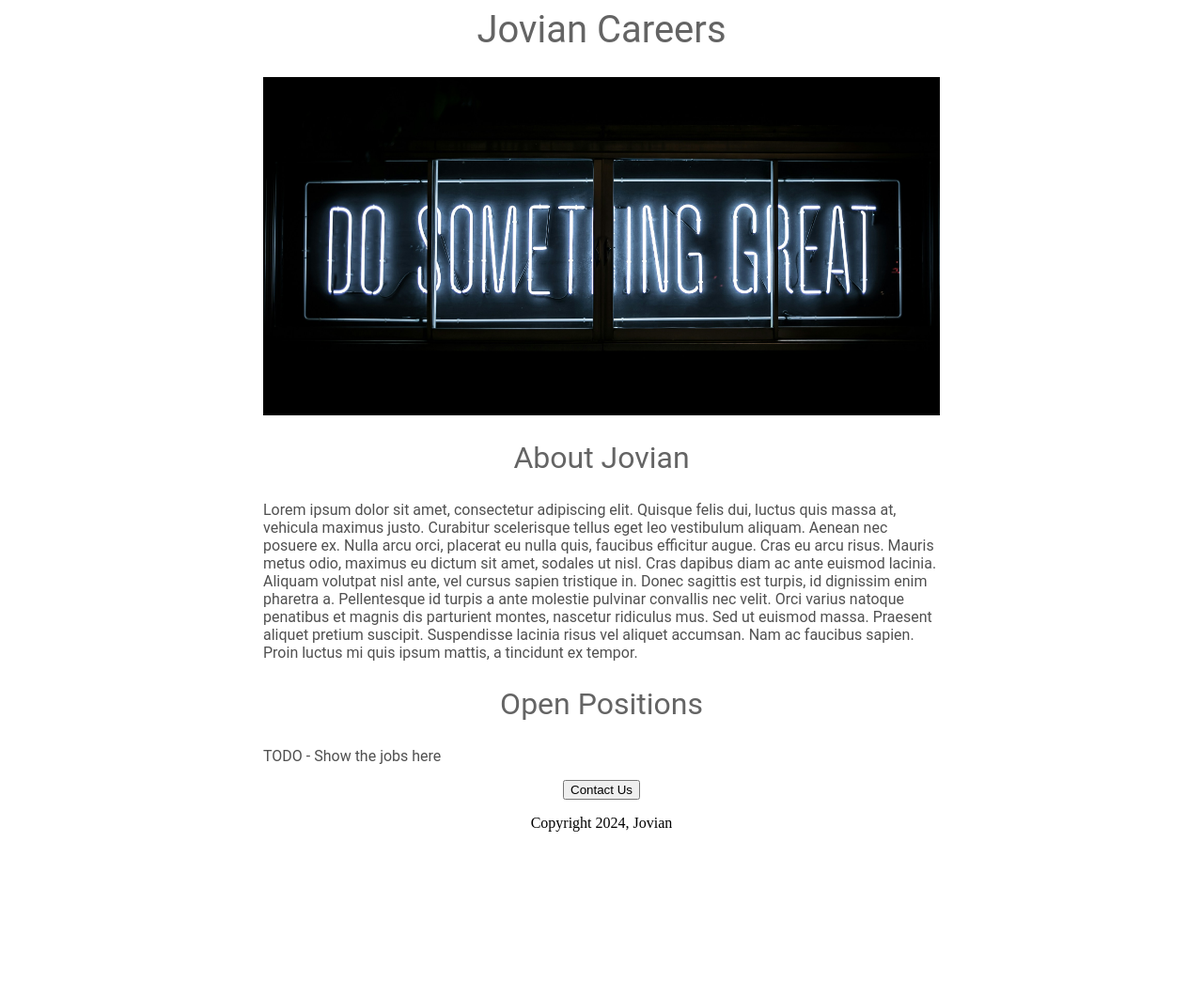
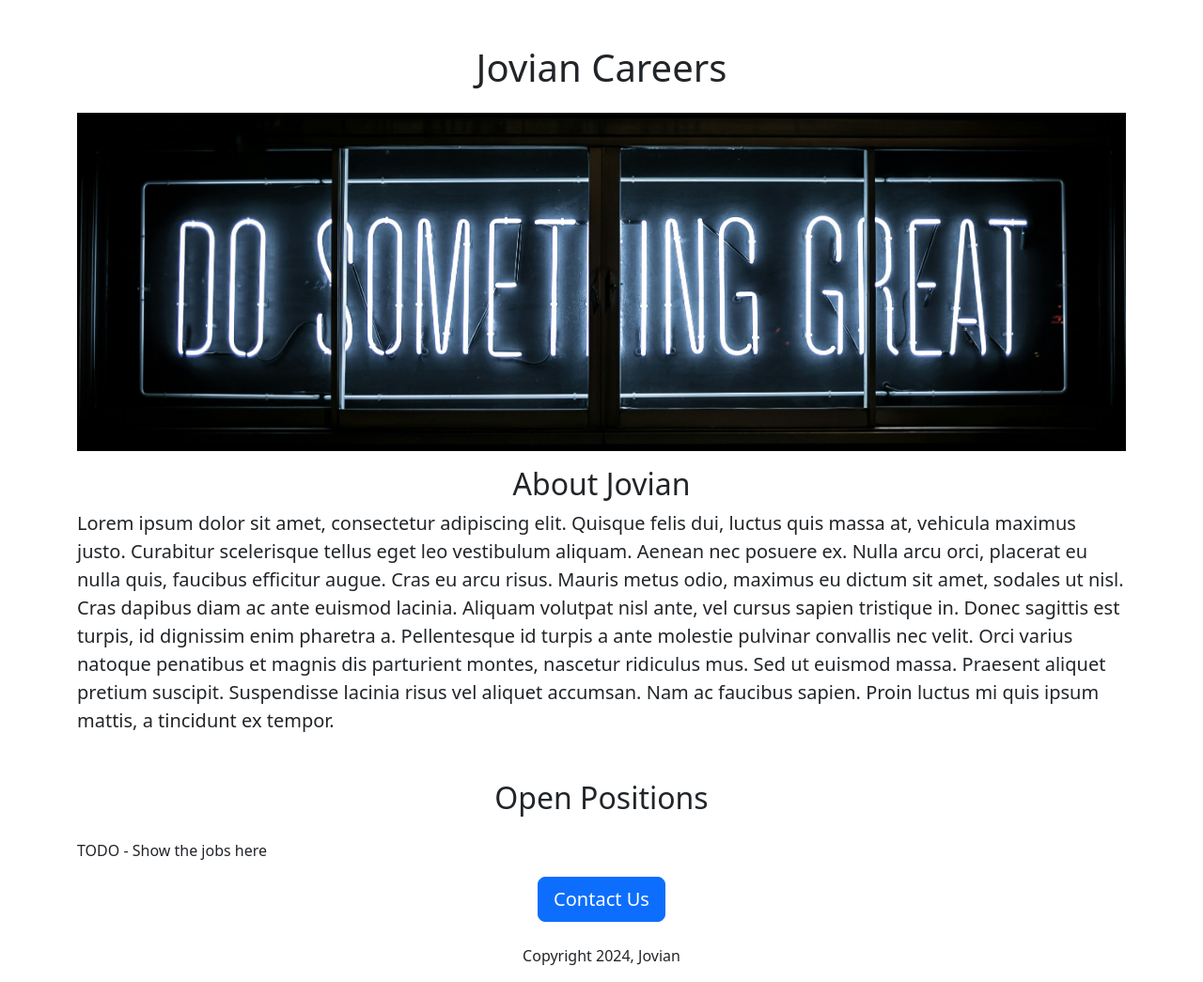
Before and after one commit to fansuogeng/jovian-career-website, a Flask app: page / in a window 1280 px wide. Shown: the whole page at 94% size. Before the commit the page ends 885 px from the top, so only its background shows below. Run offline with Flask 3, Linux system fonts and the light colour scheme.

Commit message:
using bootstrap

```diff
--- a/templates/home.html
+++ b/templates/home.html
@@ -2,53 +2,31 @@
 <html>
   <head>
     <title>Jovian Careers</title>
+    <meta charset="utf-8">
+    <meta name="viewport" content="width=device-width, initial-scale=1">
+    <link href="https://cdn.jsdelivr.net/npm/bootstrap@5.3.3/dist/css/bootstrap.min.css" rel="stylesheet" integrity="sha384-QWTKZyjpPEjISv5WaRU9OFeRpok6YctnYmDr5pNlyT2bRjXh0JMhjY6hW+ALEwIH" crossorigin="anonymous">
     <style>
-      h1 {
-        font-size: 40px;
-        font-family: Roboto;
-        font-weight: normal;
-        color: rgb(100, 100, 100);
-        text-align: center;
-      }
-
       #banner {
+        height: 360px;
         width: 100%;
-        height: 360px;
         object-fit: cover;
-      }
-
-      h2 {
-        font-family: Roboto;
-        font-size: 32px;
-        color: rgb(100, 100, 100);
-        text-align: center;
-        font-weight: normal;
-      }
-
-      .bodytext {
-        font-family: Roboto;
-        color: rgb(80, 80, 80);
-      }
-
-      #container {
-        max-width: 720px;
-        margin: 0 auto;
+        margin-bottom: 16px;
       }
     </style>
   </head>
   <body>
-    <div id="container">
-    <h1>Jovian Careers</h1>
-    <img id="banner" src="https://e3d22b0b-181a-4a89-8ced-987a5f711994-00-21m0vkzdzl831.janeway.replit.dev/static/banner.jpg">
-    <h2>About Jovian</h2>
-    <p class="bodytext">
+    <div class="container">
+    <h1 class="text-center mt-5 mb-4">Jovian Careers</h1>
+      <img class="img-fluid" id="banner" src="https://e3d22b0b-181a-4a89-8ced-987a5f711994-00-21m0vkzdzl831.janeway.replit.dev/static/banner.jpg">
+    <h2 class="text-center">About Jovian</h2>
+    <p class="lead">
       Lorem ipsum dolor sit amet, consectetur adipiscing elit. Quisque felis dui, luctus quis massa at, vehicula maximus justo. Curabitur scelerisque tellus eget leo vestibulum aliquam. Aenean nec posuere ex. Nulla arcu orci, placerat eu nulla quis, faucibus efficitur augue. Cras eu arcu risus. Mauris metus odio, maximus eu dictum sit amet, sodales ut nisl. Cras dapibus diam ac ante euismod lacinia. Aliquam volutpat nisl ante, vel cursus sapien tristique in. Donec sagittis est turpis, id dignissim enim pharetra a. Pellentesque id turpis a ante molestie pulvinar convallis nec velit. Orci varius natoque penatibus et magnis dis parturient montes, nascetur ridiculus mus. Sed ut euismod massa. Praesent aliquet pretium suscipit. Suspendisse lacinia risus vel aliquet accumsan. Nam ac faucibus sapien. Proin luctus mi quis ipsum mattis, a tincidunt ex tempor.
     </p>
-    <h2>Open Positions</h2>
-    <p class="bodytext">TODO - Show the jobs here</p>
-    <div style="text-align:center;">
-    <button>Contact Us</button>
-    <p>Copyright 2024, Jovian</p>
+    <h2 class="text-center mt-5 mb-4">Open Positions</h2>
+    <p>TODO - Show the jobs here</p>
+    <div class="text-center">
+    <button class="btn btn-primary btn-lg">Contact Us</button>
+    <p class="mt-4">Copyright 2024, Jovian</p>
     </div>
   </body>
 </html>
```
